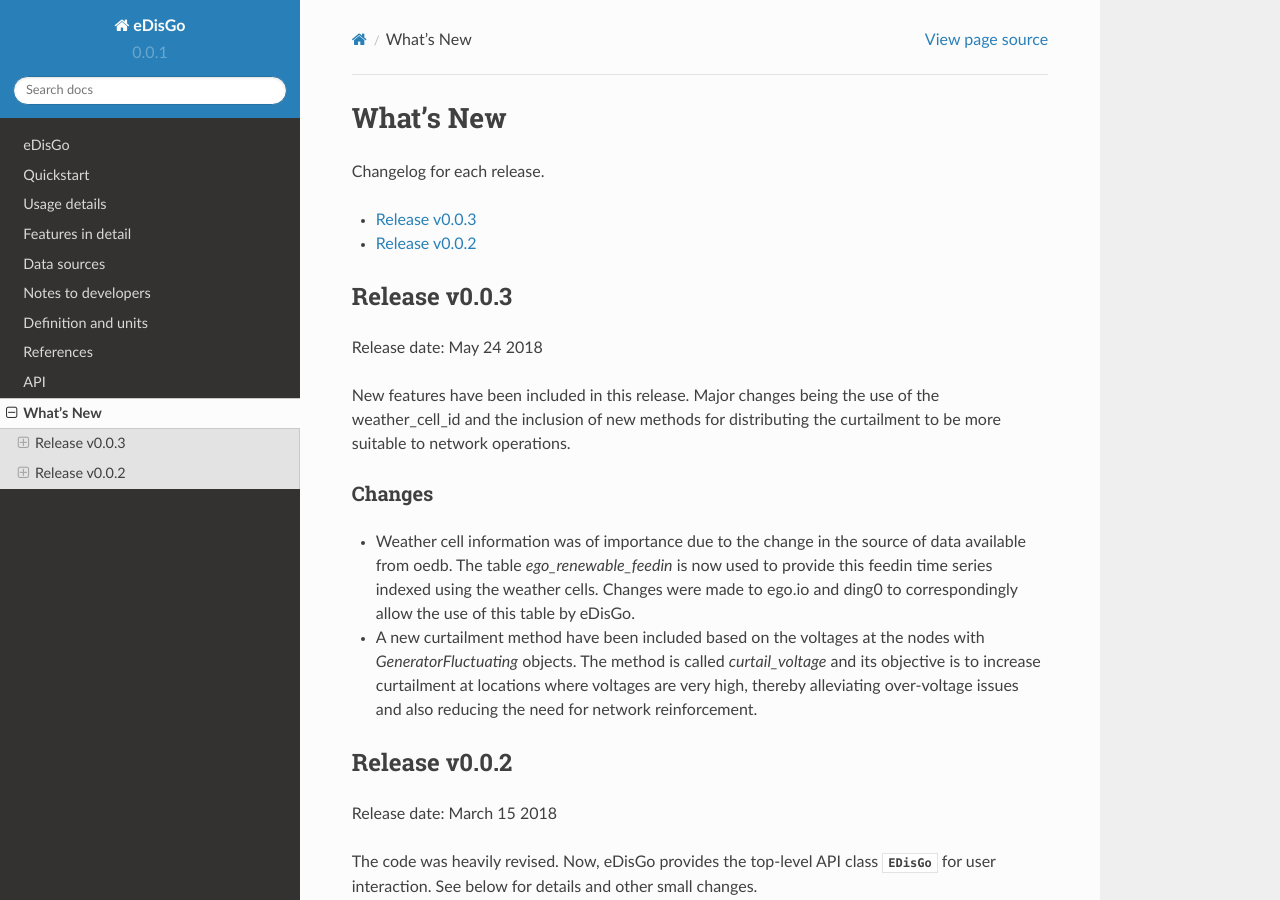
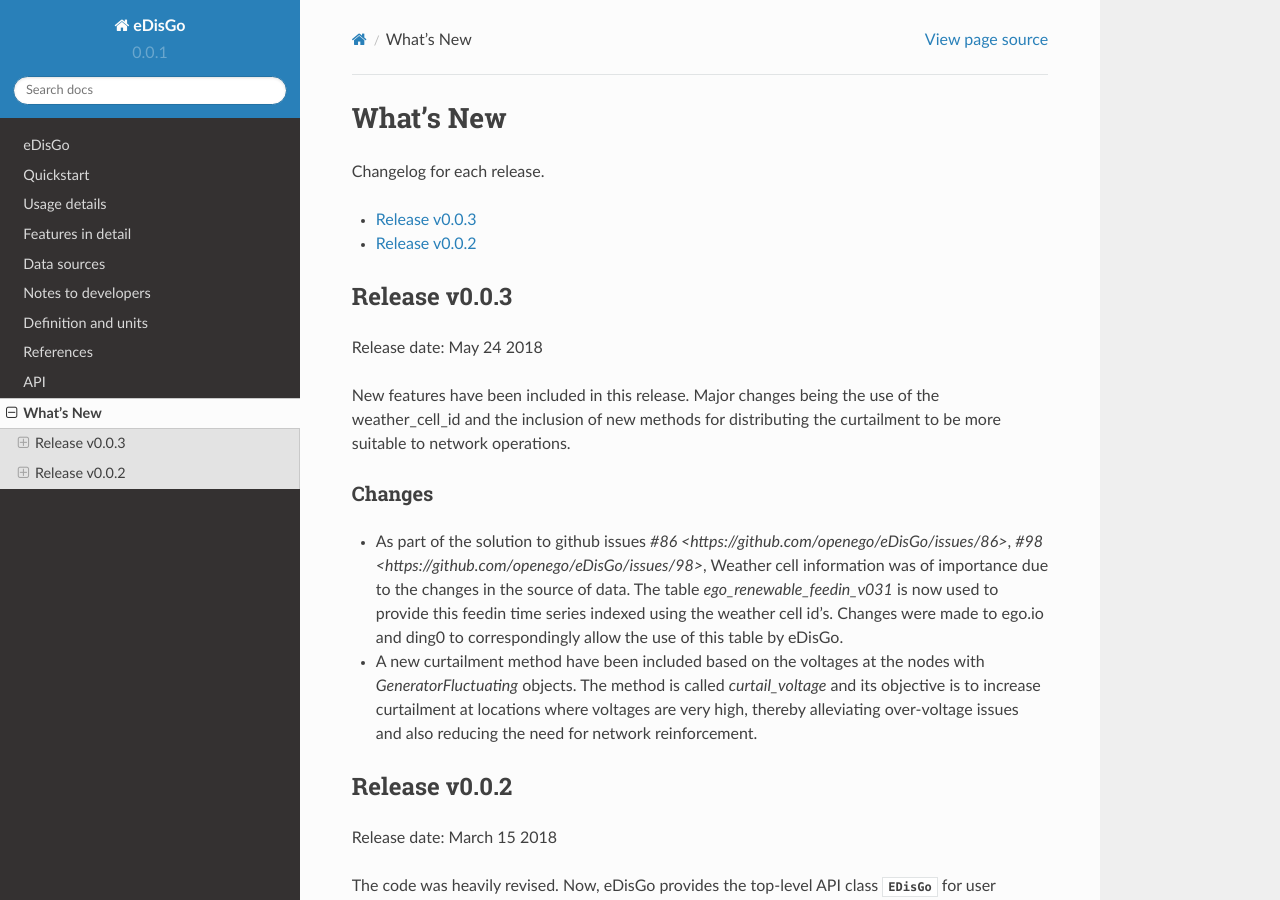
Before and after one commit to openego/eDisGo, a Sphinx documentation site: the page built from doc/whatsnew.rst, in a window 1280 px wide and 900 px high. Built offline with Sphinx 7.4.7 and the Read the Docs theme 2.0.0, drawn with Linux system fonts in a browser that asks for light colours; formulas are drawn with MathJax 3.

Commit message:
Added changes to whatsnew v0.0.3 referencing github issues

```diff
--- a/doc/whatsnew/v0-0-3.rst
+++ b/doc/whatsnew/v0-0-3.rst
@@ -9,9 +9,11 @@ the inclusion of new methods for distributing the curtailment to be more suitabl
 Changes
 -------
 
-* Weather cell information was of importance due to the change in the source of data available from oedb.
-  The table  `ego_renewable_feedin` is now used to provide this feedin time series indexed using the weather cells.
-  Changes were made to ego.io and ding0 to correspondingly allow the use of this table by eDisGo.
+* As part of the solution to github issues `#86 <https://github.com/openego/eDisGo/issues/86>`,
+  `#98 <https://github.com/openego/eDisGo/issues/98>`, Weather cell information was of importance due to the changes
+  in the source of data. The table  `ego_renewable_feedin_v031` is now used to provide this feedin time series indexed
+  using the weather cell id's. Changes were made to ego.io and ding0 to correspondingly allow the use of this table
+  by eDisGo.
 
 * A new curtailment method have been included based on the voltages at the nodes with `GeneratorFluctuating` objects.
   The method is called `curtail_voltage` and its objective is to increase curtailment at locations where voltages
```
